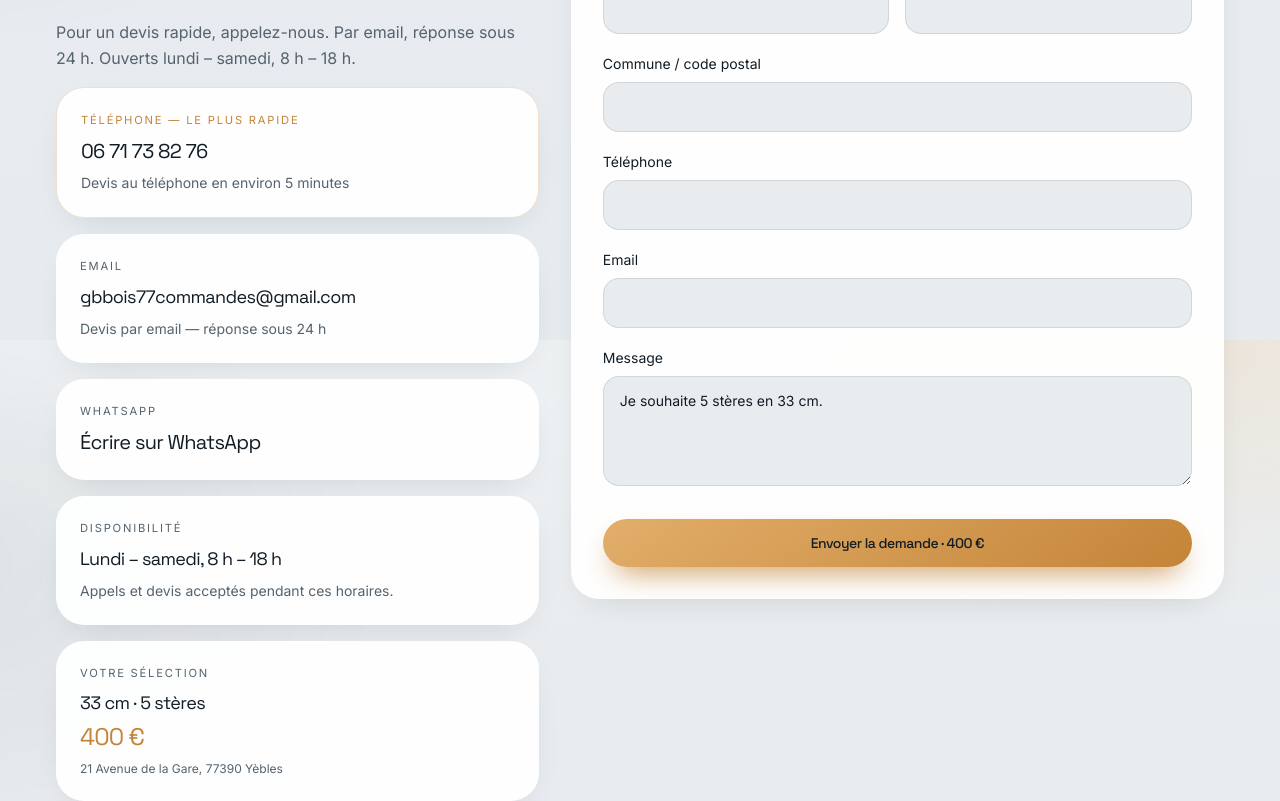
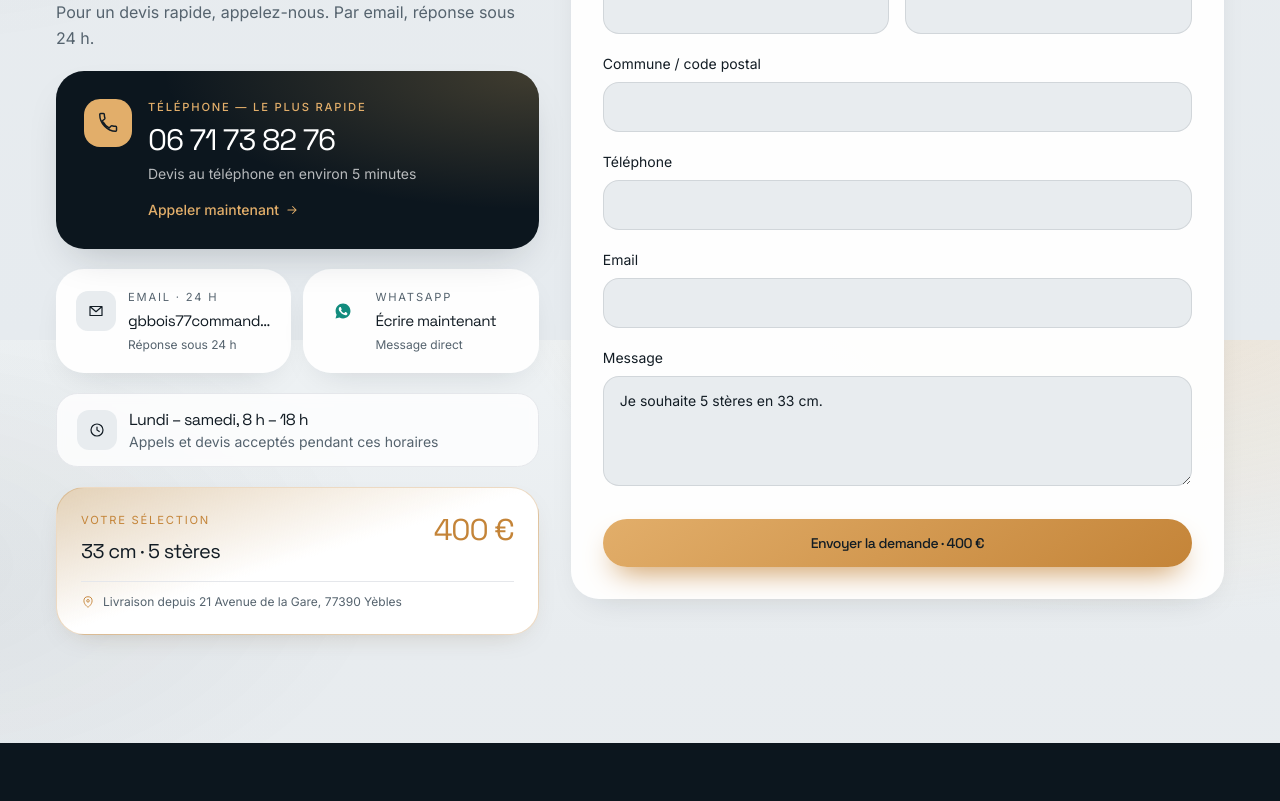
Before and after one commit to BlonXsss/gb-bois, a Next.js app in the folder web/: page / in a window 1280 px wide. Shown: the part 10060-10861 px from the top of the page. Built offline with nearby package versions, Linux system fonts and the light colour scheme.

Commit message:
Polish Contact left column: phone-first CTA and clearer channels
Elevate the phone block as the primary devis path, pair email/WhatsApp
in a compact grid with icons, and tighten hours plus selection summary.

Co-authored-by: BlonXsss <BlonXsss@users.noreply.github.com>

```diff
--- a/web/src/components/Sections.tsx
+++ b/web/src/components/Sections.tsx
@@ -904,77 +904,145 @@ export function Contact() {
     <section id="contact" className="section-pad site-width section-y">
       <div className="grid gap-6 lg:grid-cols-[0.85fr_1.15fr] lg:gap-8">
         <Reveal>
-          <div className="space-y-4">
+          <div className="space-y-5">
+            <div>
               <p className="eyebrow">Contact</p>
               <h2 className="display-title">Contactez GB Bois</h2>
-            <p className="display-lead">
+              <p className="display-lead mt-3">
                 Pour un devis rapide, appelez-nous. Par email, réponse sous 24 h.
-              Ouverts {business.hours.toLowerCase()}.
               </p>
+            </div>
+
             <a
               href={business.phoneHref}
-              className="soft-card soft-card-interactive block border border-amber/25 p-5 sm:p-6"
+              className="group relative block overflow-hidden rounded-[1.75rem] bg-deep p-6 text-white shadow-lift transition duration-300 hover:-translate-y-0.5 hover:shadow-xl sm:p-7"
             >
-              <p className="text-[0.7rem] uppercase tracking-[0.16em] text-amber">
+              <div className="absolute inset-0 bg-[radial-gradient(ellipse_at_top_right,rgba(201,162,94,0.28),transparent_55%)]" />
+              <div className="relative flex items-start gap-4">
+                <span className="flex h-12 w-12 shrink-0 items-center justify-center rounded-2xl bg-amber-light text-ink transition duration-300 group-hover:scale-105">
+                  <svg width="22" height="22" viewBox="0 0 24 24" fill="none" aria-hidden>
+                    <path
+                      d="M6.6 10.8c1.4 2.7 3.9 5.1 6.6 6.6l2.2-2.2c.3-.3.7-.4 1.1-.2 1.2.4 2.5.6 3.8.6.6 0 1 .4 1 1V20c0 .6-.4 1-1 1C11.4 21 3 12.6 3 2.7c0-.6.4-1 1-1H7c.6 0 1 .4 1 1 0 1.3.2 2.6.6 3.8.1.4 0 .8-.2 1.1l-2.8 2.2z"
+                      stroke="currentColor"
+                      strokeWidth="1.6"
+                      strokeLinejoin="round"
+                    />
+                  </svg>
+                </span>
+                <div className="min-w-0 flex-1">
+                  <p className="text-[0.7rem] font-medium uppercase tracking-[0.16em] text-amber-light">
                     Téléphone — le plus rapide
                   </p>
-              <p className="mt-2 font-display text-xl tracking-tightest">
+                  <p className="mt-2 font-display text-2xl tracking-tightest sm:text-[1.85rem]">
                     {business.phone}
                   </p>
-              <p className="mt-2 text-sm text-muted">
+                  <p className="mt-2 text-sm text-white/70">
                     {business.phoneDevisNote}
                   </p>
+                  <span className="mt-4 inline-flex items-center gap-1.5 text-sm font-medium text-amber-light transition group-hover:gap-2.5">
+                    Appeler maintenant
+                    <svg width="14" height="14" viewBox="0 0 24 24" fill="none" aria-hidden>
+                      <path d="M5 12h14M13 6l6 6-6 6" stroke="currentColor" strokeWidth="1.8" strokeLinecap="round" strokeLinejoin="round" />
+                    </svg>
+                  </span>
+                </div>
+              </div>
             </a>
+
+            <div className="grid gap-3 sm:grid-cols-2">
               <a
                 href={business.emailHref}
-              className="soft-card soft-card-interactive block p-5 sm:p-6"
+                className="soft-card soft-card-interactive flex gap-3 p-4 sm:p-5"
               >
-              <p className="text-[0.7rem] uppercase tracking-[0.16em] text-muted">
-                Email
-              </p>
-              <p className="mt-2 break-all font-display text-lg tracking-tightest">
+                <span className="mt-0.5 flex h-10 w-10 shrink-0 items-center justify-center rounded-xl bg-page text-ink">
+                  <svg width="18" height="18" viewBox="0 0 24 24" fill="none" aria-hidden>
+                    <path
+                      d="M4 6h16v12H4V6zm0 0l8 7 8-7"
+                      stroke="currentColor"
+                      strokeWidth="1.6"
+                      strokeLinejoin="round"
+                    />
+                  </svg>
+                </span>
+                <span className="min-w-0">
+                  <span className="block text-[0.7rem] uppercase tracking-[0.16em] text-muted">
+                    Email · 24 h
+                  </span>
+                  <span className="mt-1 block truncate font-display text-[0.95rem] tracking-tightest text-ink" title={business.email}>
                     {business.email}
-              </p>
-              <p className="mt-2 text-sm text-muted">
-                {business.emailDevisNote}
-              </p>
+                  </span>
+                  <span className="mt-1 block text-xs text-muted">
+                    Réponse sous 24 h
+                  </span>
+                </span>
               </a>
+
               <a
                 href={business.whatsappHref}
                 target="_blank"
                 rel="noopener noreferrer"
-              className="soft-card soft-card-interactive block p-5 sm:p-6"
+                className="soft-card soft-card-interactive flex gap-3 p-4 sm:p-5"
               >
-              <p className="text-[0.7rem] uppercase tracking-[0.16em] text-muted">
+                <span className="mt-0.5 flex h-10 w-10 shrink-0 items-center justify-center rounded-xl bg-[#25D366]/12 text-[#128C7E]">
+                  <svg width="18" height="18" viewBox="0 0 24 24" fill="currentColor" aria-hidden>
+                    <path d="M12.04 2C6.58 2 2.13 6.45 2.13 11.91c0 1.76.46 3.48 1.34 5L2 22l5.25-1.38a9.86 9.86 0 004.79 1.22h.01c5.46 0 9.91-4.45 9.91-9.91C21.96 6.45 17.5 2 12.04 2zm5.79 14.18c-.24.68-1.4 1.25-1.93 1.33-.49.07-1.12.1-1.81-.11-.42-.13-.96-.31-1.65-.61-2.9-1.25-4.79-4.17-4.93-4.36-.14-.19-1.15-1.53-1.15-2.92 0-1.39.73-2.07.99-2.36.26-.29.57-.36.76-.36h.55c.18 0 .42-.07.65.5.24.58.81 2 .88 2.14.07.14.12.31.02.5-.1.19-.14.31-.28.48-.14.17-.3.37-.42.5-.14.14-.28.29-.12.57.16.28.71 1.17 1.52 1.9 1.05.94 1.93 1.23 2.21 1.37.28.14.44.12.6-.07.16-.19.7-.82.89-1.1.19-.28.38-.23.64-.14.26.1 1.66.78 1.95.93.28.14.47.21.54.33.07.12.07.68-.17 1.36z" />
+                  </svg>
+                </span>
+                <span>
+                  <span className="block text-[0.7rem] uppercase tracking-[0.16em] text-muted">
                     WhatsApp
-              </p>
-              <p className="mt-2 font-display text-xl tracking-tightest">
-                Écrire sur WhatsApp
-              </p>
+                  </span>
+                  <span className="mt-1 block font-display text-[0.95rem] tracking-tightest text-ink">
+                    Écrire maintenant
+                  </span>
+                  <span className="mt-1 block text-xs text-muted">
+                    Message direct
+                  </span>
+                </span>
               </a>
-            <div className="soft-card p-5 sm:p-6">
-              <p className="text-[0.7rem] uppercase tracking-[0.16em] text-muted">
-                Disponibilité
-              </p>
-              <p className="mt-2 font-display text-lg tracking-tightest">
+            </div>
+
+            <div className="flex items-center gap-3 rounded-[1.35rem] border border-ink/8 bg-white/80 px-4 py-3.5 backdrop-blur-sm sm:px-5">
+              <span className="flex h-10 w-10 shrink-0 items-center justify-center rounded-xl bg-page text-ink">
+                <svg width="18" height="18" viewBox="0 0 24 24" fill="none" aria-hidden>
+                  <circle cx="12" cy="12" r="8" stroke="currentColor" strokeWidth="1.6" />
+                  <path d="M12 8v4l3 2" stroke="currentColor" strokeWidth="1.6" strokeLinecap="round" />
+                </svg>
+              </span>
+              <div>
+                <p className="font-display text-base tracking-tightest text-ink">
                   {business.hours}
                 </p>
-              <p className="mt-2 text-sm text-muted">
-                Appels et devis acceptés pendant ces horaires.
+                <p className="text-sm text-muted">
+                  Appels et devis acceptés pendant ces horaires
                 </p>
               </div>
-            <div className="soft-card p-5 sm:p-6">
-              <p className="text-[0.7rem] uppercase tracking-[0.16em] text-muted">
+            </div>
+
+            <div className="overflow-hidden rounded-[1.75rem] border border-amber/30 bg-gradient-to-br from-amber-light/40 via-white to-white p-5 shadow-[0_10px_30px_-18px_rgba(80,55,20,0.35)] sm:p-6">
+              <div className="flex items-start justify-between gap-3">
+                <div>
+                  <p className="text-[0.7rem] uppercase tracking-[0.16em] text-amber">
                     Votre sélection
                   </p>
-              <p className="mt-2 font-display text-lg tracking-tightest">
+                  <p className="mt-2 font-display text-xl tracking-tightest text-ink">
                     {length.label} · {qty} {business.unitLabelPlural}
-                {nearDepot ? " · proximité Yèbles" : ""}
                   </p>
-              <p className="mt-1 font-display text-2xl tracking-tightest text-amber">
+                  {nearDepot ? (
+                    <p className="mt-1 text-sm text-muted">Proximité Yèbles (−3 €)</p>
+                  ) : null}
+                </div>
+                <p className="font-display text-2xl tracking-tightest text-amber sm:text-3xl">
                   {formatEuro(total)}
                 </p>
-              <p className="mt-2 text-xs text-muted">{business.depot.address}</p>
+              </div>
+              <p className="mt-4 flex items-center gap-2 border-t border-ink/8 pt-3 text-xs text-muted">
+                <svg width="14" height="14" viewBox="0 0 24 24" fill="none" aria-hidden className="shrink-0 text-amber">
+                  <path d="M12 21s7-4.5 7-11a7 7 0 10-14 0c0 6.5 7 11 7 11z" stroke="currentColor" strokeWidth="1.6" />
+                  <circle cx="12" cy="10" r="2.2" stroke="currentColor" strokeWidth="1.6" />
+                </svg>
+                Livraison depuis {business.depot.address}
+              </p>
             </div>
           </div>
         </Reveal>
```
Lines whose indentation alone changed are shown as unchanged.
